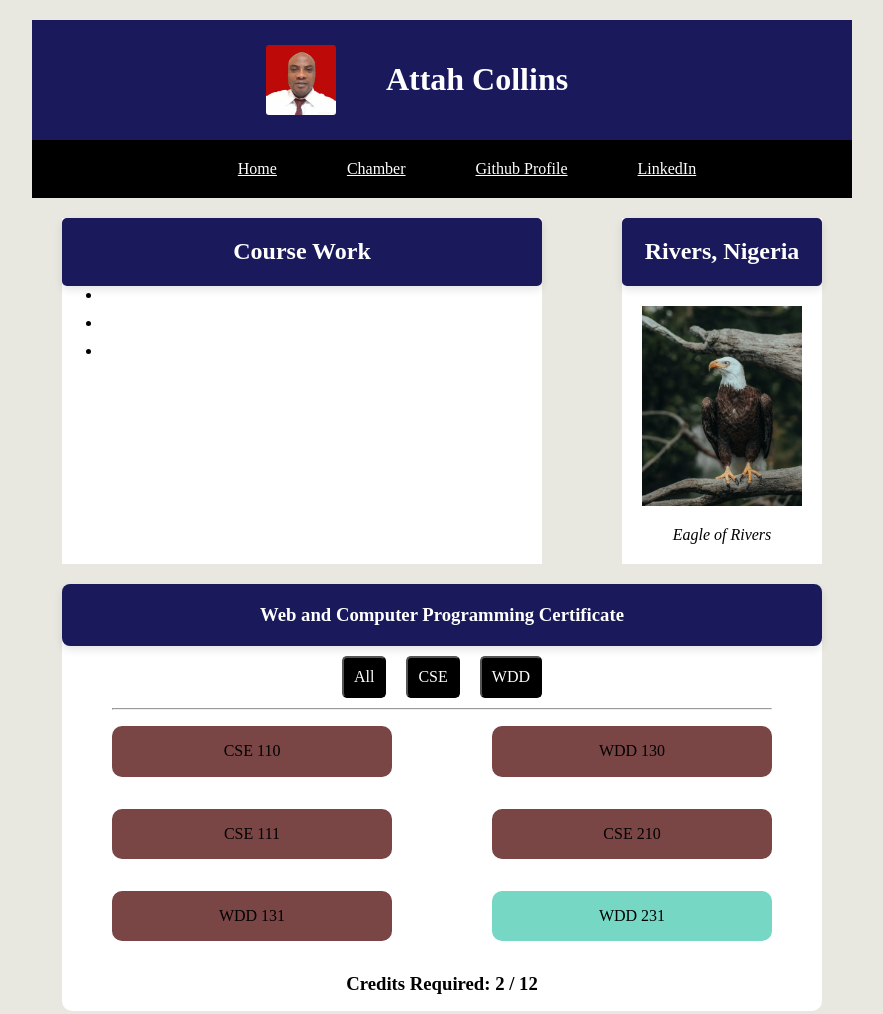
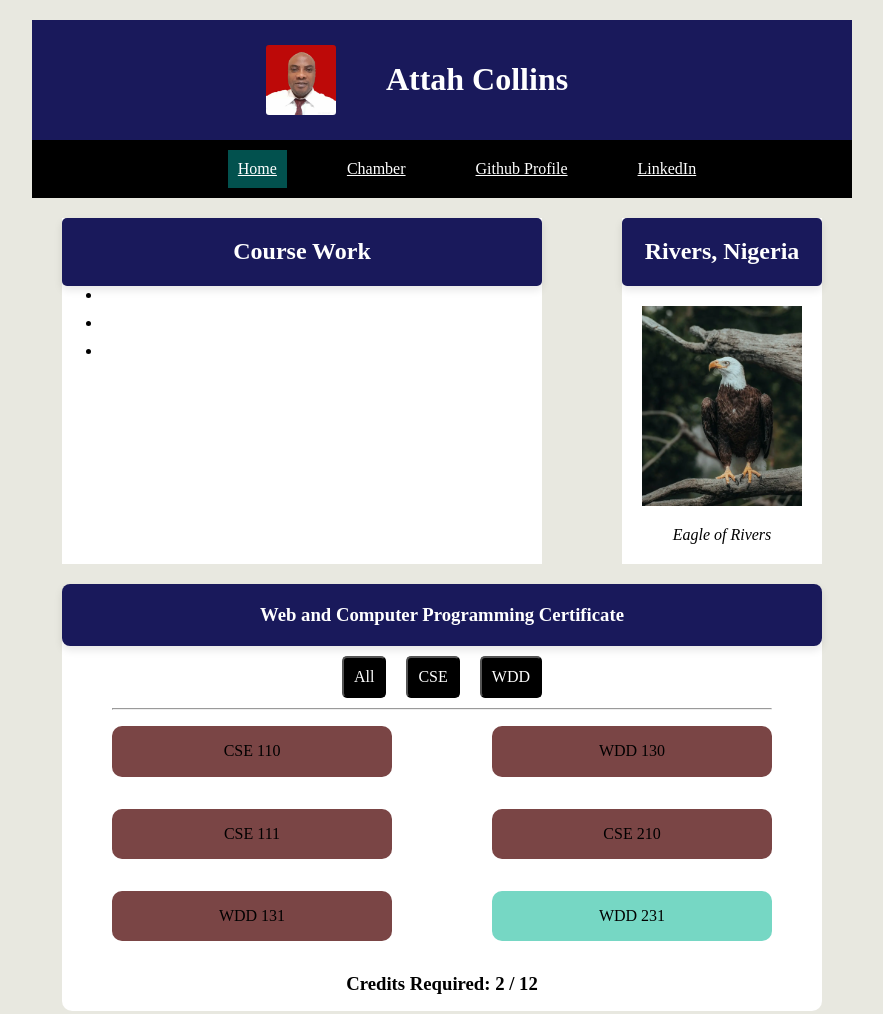
Before and after one commit to attahcollinso/wdd231, a plain HTML site: page index.html in a window 1280 px wide. Shown: the top 1014 px of the page, without its empty margins (198-1081 px from the left). Drawn offline with nearby package versions, Linux system fonts and the light colour scheme.

Commit message:
week01 Course Homepage assignment

```diff
--- a/styles/chamber.css
+++ b/styles/chamber.css
@@ -111,6 +111,10 @@ nav ul {
   list-style-type: none;
 }
 
+.active {
+  background-color: var(--dark-green);
+}
+
 .web {
   display: grid;
 }
```
